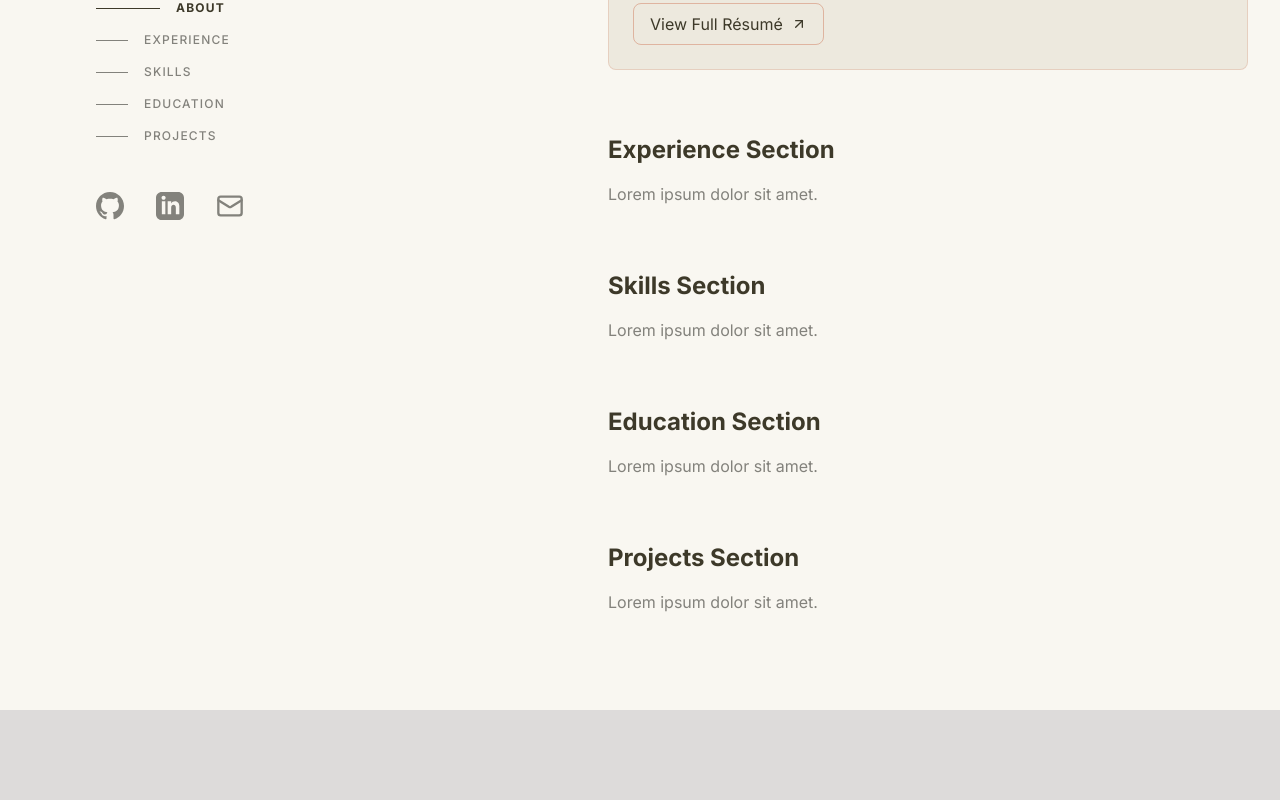
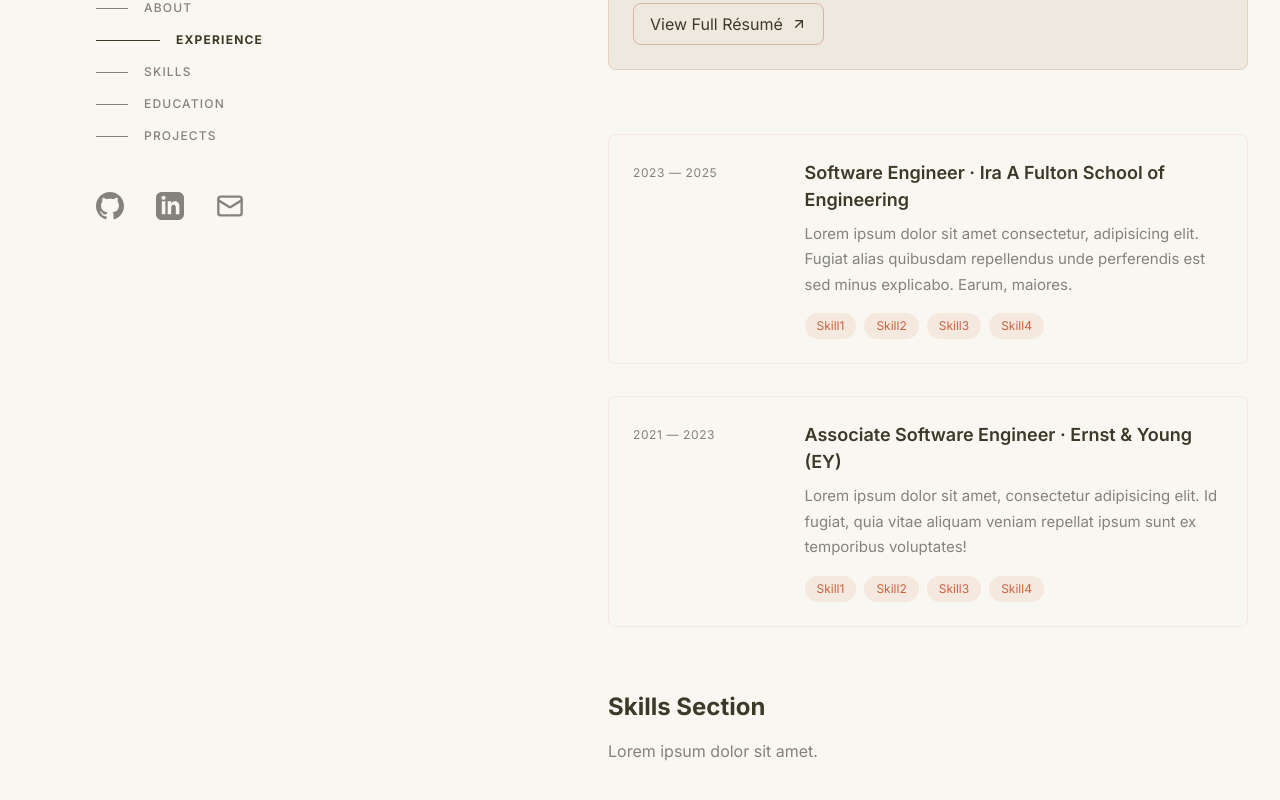
Before and after one commit to bkandh30/bhavya-portfolio-v3, a React (Vite) app: page / in a window 1280 px wide. Shown: the part 472-1272 px from the top of the page. Before the commit the page ends 1182 px from the top, so only its background shows below. Built offline with nearby package versions, Linux system fonts and the light colour scheme.

Commit message:
Added content for skills section

```diff
--- a/src/pages/Index.tsx
+++ b/src/pages/Index.tsx
@@ -316,12 +316,192 @@ const Index = () => {
             </div>
           </section>
 
+          {/* Experience Section */}
           <section id="experience" className="scroll-mt-24">
-            <div style={{ color: "hsl(48 20% 20%)" }}>
-              <h2 className="text-2xl font-bold mb-4">Experience Section</h2>
-              <p style={{ color: "hsl(48 3% 50%)" }}>
-                Lorem ipsum dolor sit amet.
-              </p>
+            <div className="space-y-8">
+              {/* Experience Item 1 */}
+              <div
+                className="group relative p-6 rounded-lg transition-all duration-300 hover:bg-[#ede9de]/50"
+                style={{ border: "1px solid rgba(201, 100, 66, 0.1)" }}
+              >
+                <div className="flex flex-col md:flex-row md:gap-8">
+                  {/* Date Column */}
+                  <div className="md:w-1/4 mb-2 md:mb-0">
+                    <span
+                      style={{
+                        fontSize: "12px",
+                        color: "#83827d",
+                        textTransform: "uppercase",
+                        letterSpacing: "0.05em",
+                      }}
+                    >
+                      2023 — 2025
+                    </span>
+                  </div>
+
+                  {/* Content Column */}
+                  <div className="md:w-3/4">
+                    <h3
+                      style={{
+                        fontSize: "18px",
+                        fontWeight: "600",
+                        color: "#3d3929",
+                        marginBottom: "8px",
+                      }}
+                    >
+                      Software Engineer · Ira A Fulton School of Engineering
+                    </h3>
+                    <p
+                      style={{
+                        fontSize: "15px",
+                        color: "#83827d",
+                        lineHeight: "1.7",
+                        marginBottom: "16px",
+                      }}
+                    >
+                      Lorem ipsum dolor sit amet consectetur, adipisicing elit.
+                      Fugiat alias quibusdam repellendus unde perferendis est
+                      sed minus explicabo. Earum, maiores.
+                    </p>
+
+                    {/* Skills */}
+                    <div className="flex flex-wrap gap-2">
+                      <span
+                        className="px-3 py-1 rounded-full"
+                        style={{
+                          fontSize: "12px",
+                          backgroundColor: "rgba(201, 100, 66, 0.1)",
+                          color: "#c96442",
+                        }}
+                      >
+                        Skill1
+                      </span>
+                      <span
+                        className="px-3 py-1 rounded-full"
+                        style={{
+                          fontSize: "12px",
+                          backgroundColor: "rgba(201, 100, 66, 0.1)",
+                          color: "#c96442",
+                        }}
+                      >
+                        Skill2
+                      </span>
+                      <span
+                        className="px-3 py-1 rounded-full"
+                        style={{
+                          fontSize: "12px",
+                          backgroundColor: "rgba(201, 100, 66, 0.1)",
+                          color: "#c96442",
+                        }}
+                      >
+                        Skill3
+                      </span>
+                      <span
+                        className="px-3 py-1 rounded-full"
+                        style={{
+                          fontSize: "12px",
+                          backgroundColor: "rgba(201, 100, 66, 0.1)",
+                          color: "#c96442",
+                        }}
+                      >
+                        Skill4
+                      </span>
+                    </div>
+                  </div>
+                </div>
+              </div>
+
+              {/* Experience Item 2 */}
+              <div
+                className="group relative p-6 rounded-lg transition-all duration-300 hover:bg-[#ede9de]/50"
+                style={{ border: "1px solid rgba(201, 100, 66, 0.1)" }}
+              >
+                <div className="flex flex-col md:flex-row md:gap-8">
+                  {/* Date Column */}
+                  <div className="md:w-1/4 mb-2 md:mb-0">
+                    <span
+                      style={{
+                        fontSize: "12px",
+                        color: "#83827d",
+                        textTransform: "uppercase",
+                        letterSpacing: "0.05em",
+                      }}
+                    >
+                      2021 — 2023
+                    </span>
+                  </div>
+
+                  {/* Content Column */}
+                  <div className="md:w-3/4">
+                    <h3
+                      style={{
+                        fontSize: "18px",
+                        fontWeight: "600",
+                        color: "#3d3929",
+                        marginBottom: "8px",
+                      }}
+                    >
+                      Associate Software Engineer · Ernst & Young (EY)
+                    </h3>
+                    <p
+                      style={{
+                        fontSize: "15px",
+                        color: "#83827d",
+                        lineHeight: "1.7",
+                        marginBottom: "16px",
+                      }}
+                    >
+                      Lorem ipsum dolor sit amet, consectetur adipisicing elit.
+                      Id fugiat, quia vitae aliquam veniam repellat ipsum sunt
+                      ex temporibus voluptates!
+                    </p>
+
+                    {/* Skills */}
+                    <div className="flex flex-wrap gap-2">
+                      <span
+                        className="px-3 py-1 rounded-full"
+                        style={{
+                          fontSize: "12px",
+                          backgroundColor: "rgba(201, 100, 66, 0.1)",
+                          color: "#c96442",
+                        }}
+                      >
+                        Skill1
+                      </span>
+                      <span
+                        className="px-3 py-1 rounded-full"
+                        style={{
+                          fontSize: "12px",
+                          backgroundColor: "rgba(201, 100, 66, 0.1)",
+                          color: "#c96442",
+                        }}
+                      >
+                        Skill2
+                      </span>
+                      <span
+                        className="px-3 py-1 rounded-full"
+                        style={{
+                          fontSize: "12px",
+                          backgroundColor: "rgba(201, 100, 66, 0.1)",
+                          color: "#c96442",
+                        }}
+                      >
+                        Skill3
+                      </span>
+                      <span
+                        className="px-3 py-1 rounded-full"
+                        style={{
+                          fontSize: "12px",
+                          backgroundColor: "rgba(201, 100, 66, 0.1)",
+                          color: "#c96442",
+                        }}
+                      >
+                        Skill4
+                      </span>
+                    </div>
+                  </div>
+                </div>
+              </div>
             </div>
           </section>
 
```
